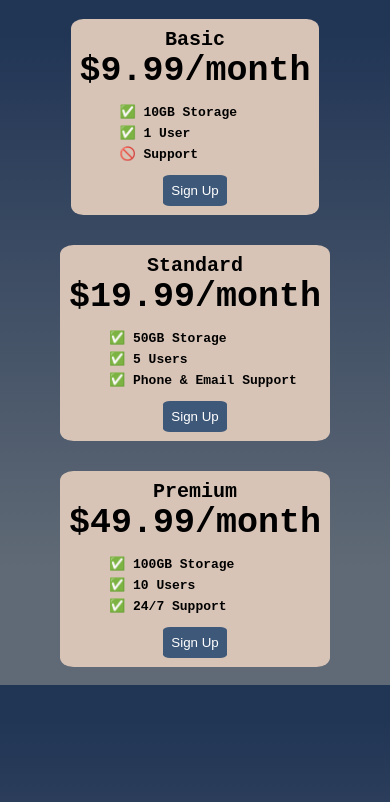
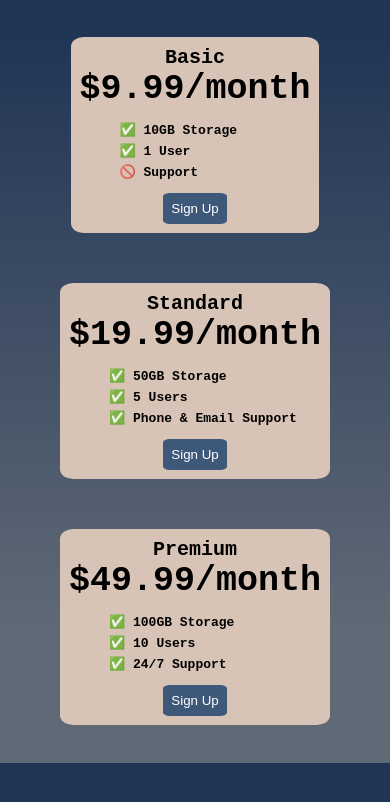
Before and after one commit to VoltFusion101/Udemy-WebDev, a plain HTML site: page index.html in a window 390 px wide. Drawn offline with Linux system fonts and the light colour scheme; a web font is replaced by a local one.

Commit message:
updated : fix the responsive for phone screen

```diff
--- a/index.html
+++ b/index.html
@@ -66,9 +66,7 @@
           color: white;
         }
 
-
-      /* Hint: What can you do with a media query and flexbox? */
-      @media (max-width: 1250px) {
+      @media (min-width: 501px) and (max-width: 1250px) {
         html{
             background: linear-gradient(to bottom,#213555 5%, #606a76 83%) ;
           }
@@ -81,6 +79,22 @@
           gap: 30px;
         }
         }
+
+        @media (max-width: 500px) {
+        html{
+            background: linear-gradient(to bottom,#213555 5%, #606a76 83%) ;
+          }
+
+        .pricing-container{
+          display: flex;
+          flex-direction: column;
+          margin-top: 10%;
+          margin-bottom: 10%;
+          gap: 50px;
+        }
+        }
+
+
 
 
     </style>
```
